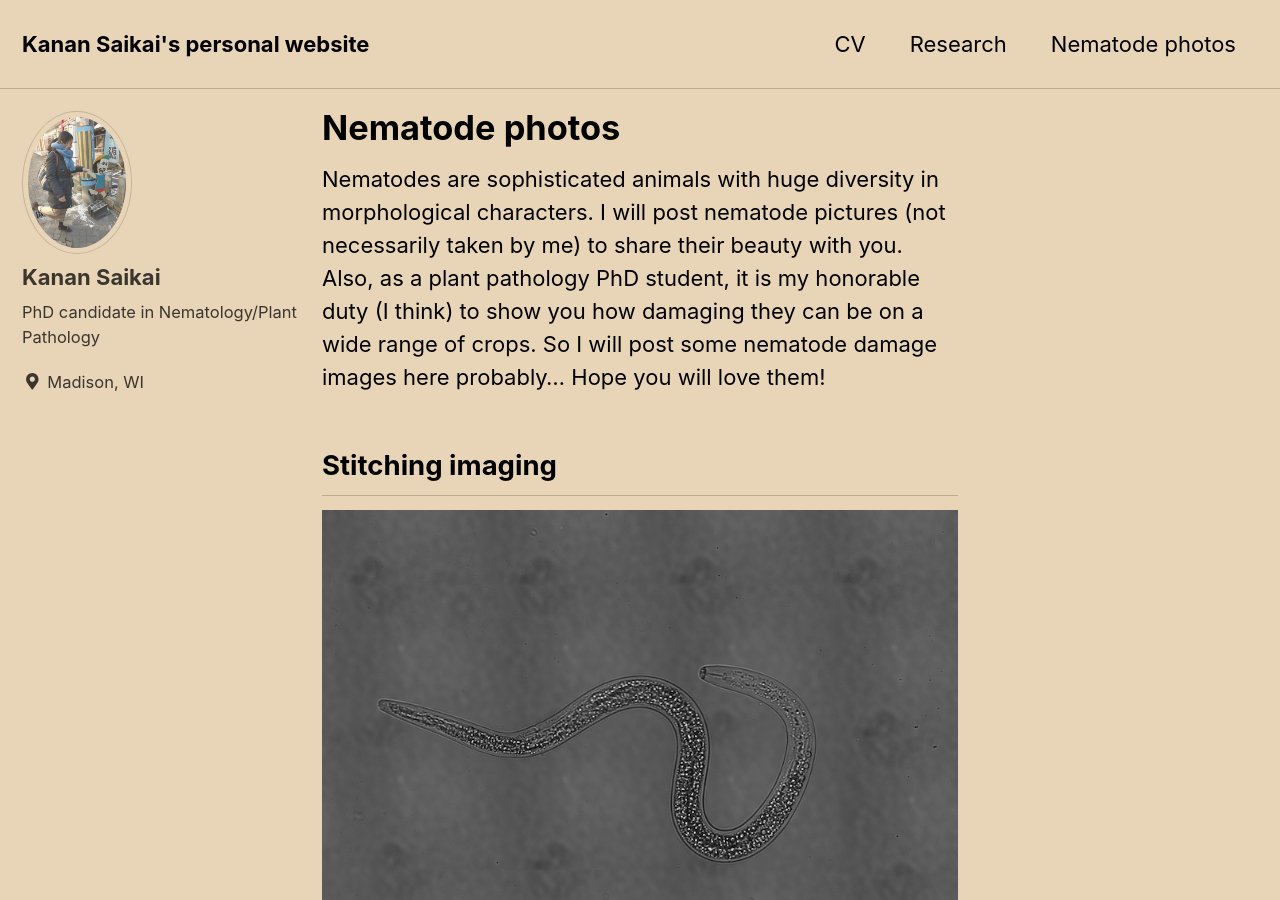
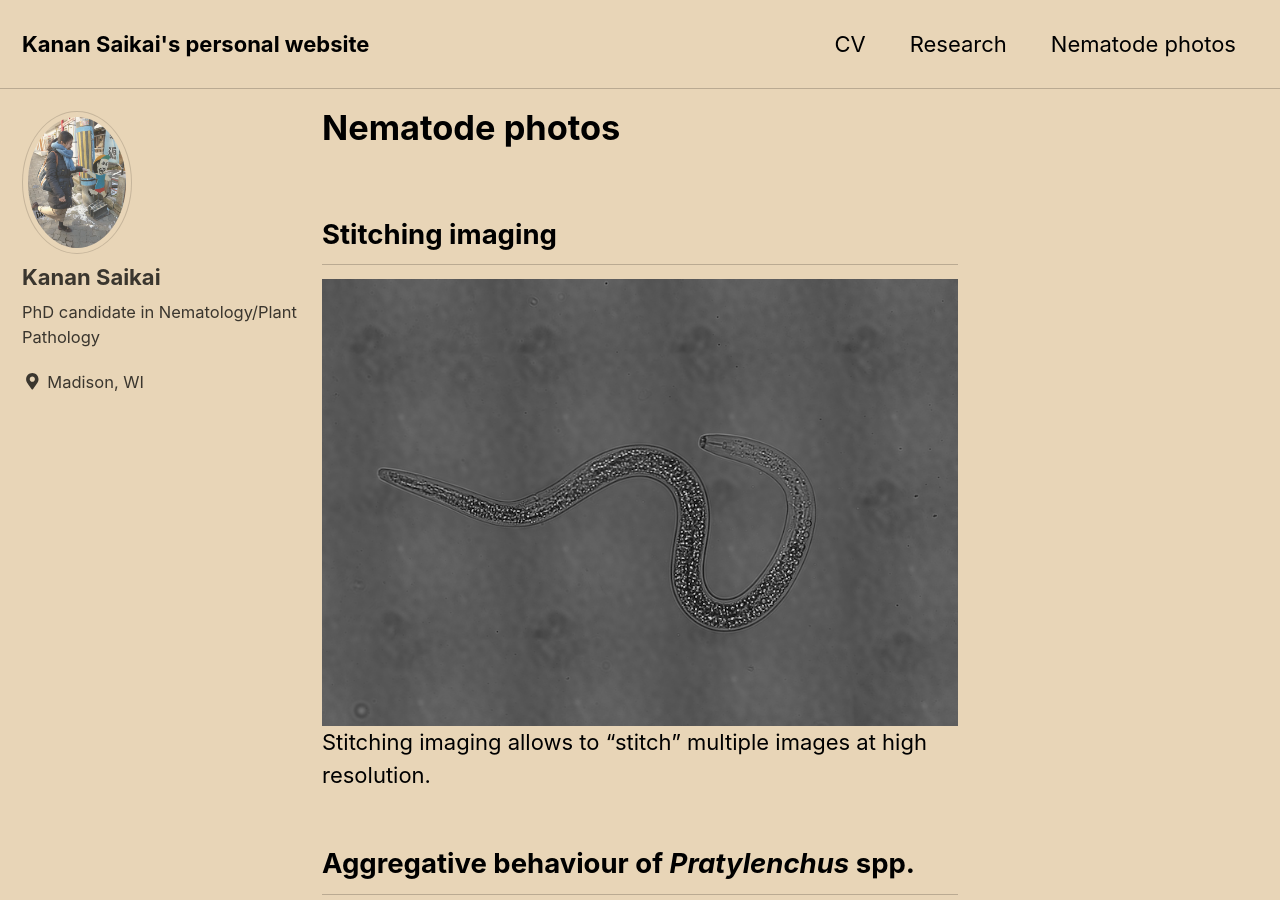
Before and after one commit to ksaikai/ksaikai.github.io, a Jekyll site: the page built from _pages/photos.md, in a window 1280 px wide and 900 px high. Built offline with Jekyll 4.4.1, drawn with Linux system fonts in a browser that asks for light colours; cached includes are drawn as plain includes; nearby versions of some CDN libraries.

Commit message:
Update photos.md

```diff
--- a/_pages/photos.md
+++ b/_pages/photos.md
@@ -2,10 +2,6 @@
 title: "Nematode photos"
 permalink: /nematode/
 ---
-Nematodes are sophisticated animals with huge diversity in morphological characters.
-I will post nematode pictures (not necessarily taken by me) to share their beauty with you.
-Also, as a plant pathology PhD student, it is my honorable duty (I think) to show you how damaging they can be on a wide range of crops. So I will post some nematode damage images here probably...
-Hope you will love them!
 
 ## Stitching imaging
 ![](../rln734_stiching.png)
```
